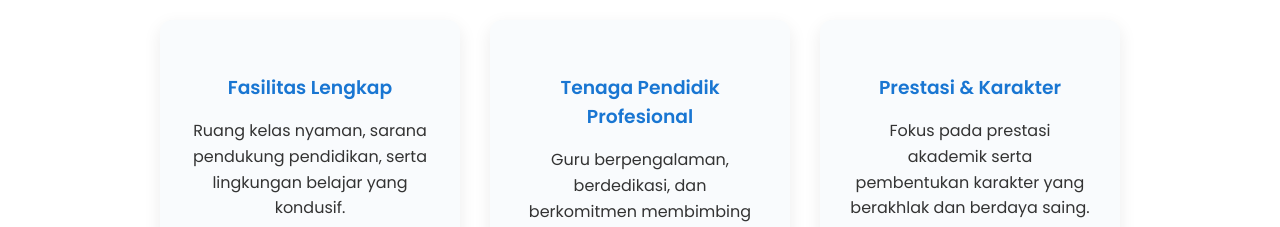
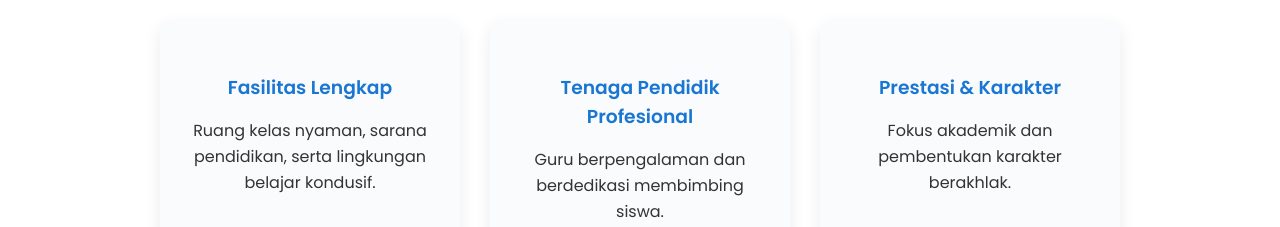
Before and after one commit to yaspend-nasional-namoterasi/website, a plain HTML site: page index.html in a window 1280 px wide. Shown: the part 717-944 px from the top of the page. Drawn offline with Linux system fonts and the light colour scheme.

Commit message:
Update index.html

```diff
--- a/index.html
+++ b/index.html
@@ -26,10 +26,12 @@
     </ul>
 </nav>
 
-<header>
-    <img src="logo sekolah.png" alt="Logo Sekolah">
-    <h1>Selamat Datang</h1>
-    <p>di Website Resmi Yaspend Nasional Namoterasi</p>
+<header class="hero">
+    <div class="hero-content">
+        <img src="logo sekolah.png" alt="Logo Sekolah">
+        <h1>Selamat Datang</h1>
+        <p>di Website Resmi Yaspend Nasional Namoterasi</p>
+    </div>
 </header>
 
 <section>
@@ -38,26 +40,17 @@
     <div class="cards">
         <div class="card">
             <h3>Fasilitas Lengkap</h3>
-            <p>
-                Ruang kelas nyaman, sarana pendukung pendidikan,
-                serta lingkungan belajar yang kondusif.
-            </p>
+            <p>Ruang kelas nyaman, sarana pendidikan, serta lingkungan belajar kondusif.</p>
         </div>
 
         <div class="card">
             <h3>Tenaga Pendidik Profesional</h3>
-            <p>
-                Guru berpengalaman, berdedikasi, dan berkomitmen
-                membimbing siswa mencapai prestasi terbaik.
-            </p>
+            <p>Guru berpengalaman dan berdedikasi membimbing siswa.</p>
         </div>
 
         <div class="card">
             <h3>Prestasi & Karakter</h3>
-            <p>
-                Fokus pada prestasi akademik serta pembentukan
-                karakter yang berakhlak dan berdaya saing.
-            </p>
+            <p>Fokus akademik dan pembentukan karakter berakhlak.</p>
         </div>
     </div>
 </section>
```
